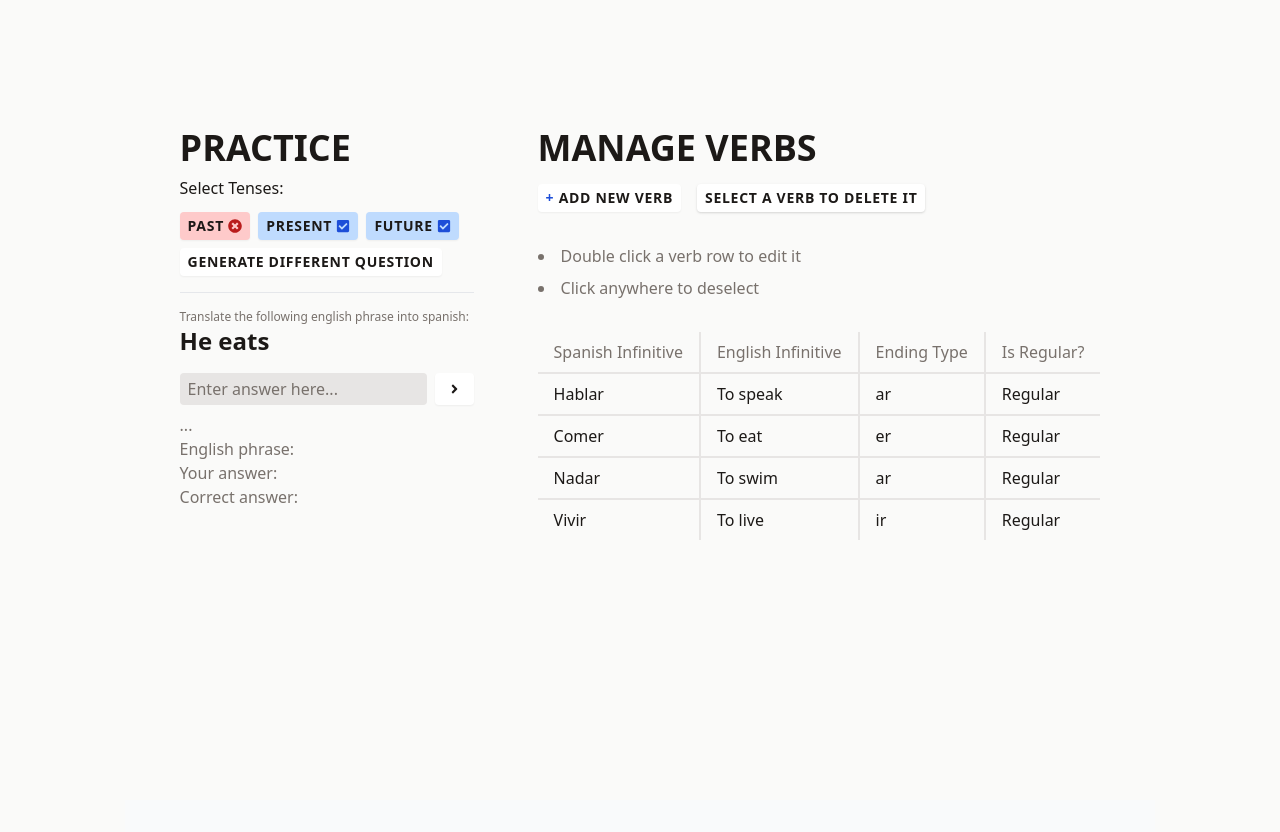
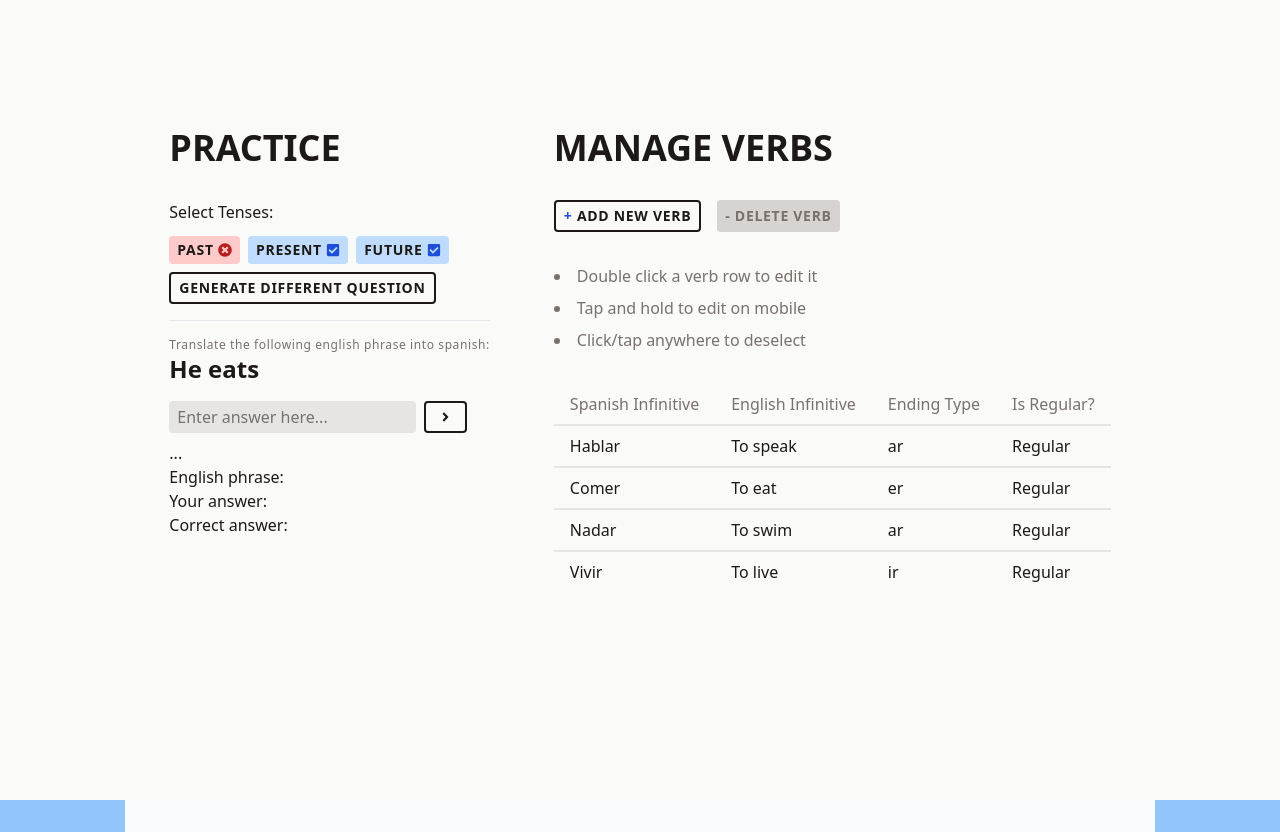
Before and after one commit to bogdan-kapelyukh/es-perfecto, a React app: page / in a window 1280 px wide. Before the commit the page ends 800 px from the top, so only its background shows below. Built offline with nearby package versions, Linux system fonts and the light colour scheme.

Commit message:
Improved styling, fixed critical bug.

```diff
--- a/src/general-components/label-and-text-field.js
+++ b/src/general-components/label-and-text-field.js
@@ -11,6 +11,7 @@
   requireTextField,
   disableTextField,
   maxLength,
+  textFieldTabIndex,
 }) {
   return (
     <div className={divClassName}>
@@ -25,6 +26,7 @@
         required={requireTextField}
         disabled={disableTextField}
         maxLength={maxLength}
+        tabIndex={textFieldTabIndex}
       />
     </div>
   );
--- a/src/general-components/toggle-button-list.js
+++ b/src/general-components/toggle-button-list.js
@@ -19,6 +19,7 @@
             <button
               className={`${props.buttonStyle} ${stateClassName}`}
               onClick={() => props.handleButtonClick(index)}
+              tabIndex={props.buttonTabIndex || "0"}
             >
               {label} {stateMarker}
             </button>
--- a/src/index.css
+++ b/src/index.css
@@ -6,22 +6,26 @@
   @apply bg-warmGray-50 text-warmGray-900;
 }
 
+input[type="text"]:focus {
+  outline: 2px solid #1c1917;
+}
+
 .simple-table {
   border-style: hidden;
   border-collapse: collapse;
 }
 
-.simple-table tr {
-  @apply border-warmGray-200 border-2;
+.simple-table th,
+.simple-table td {
+  @apply px-4 py-2 font-normal;
 }
 
-.simple-table th,
-.simple-table td {
-  @apply border-warmGray-200 border-2 px-4 py-2 font-normal;
+.simple-table th {
+  @apply border-warmGray-200 border-b-2;
 }
 
-.selected-row {
-  @apply bg-blue-300 border-blue-700 border-2;
+.simple-table td {
+  @apply border-warmGray-200 border-b-2;
 }
 
 .normal-input {
@@ -50,11 +54,15 @@
 }
 
 .button {
-  @apply uppercase tracking-wider text-sm font-semibold rounded shadow-sm select-none;
+  @apply uppercase tracking-wider text-sm font-semibold rounded select-none;
 }
 
 .stateless-button {
-  @apply bg-white hover:bg-warmGray-200 active:bg-warmGray-300;
+  @apply border-warmGray-900 border-2 hover:bg-warmGray-400 active:bg-warmGray-500;
+}
+
+.stateless-button:focus-visible {
+  @apply bg-warmGray-400;
 }
 
 .button-on {
--- a/src/index.js
+++ b/src/index.js
@@ -12,20 +12,25 @@
   const verbManagerRef = useRef(null);
   const practiceRef = useRef(null);
   const [selectedVerbs, setSelectedVerbs] = useState([]);
+  const [vawIsDisplayed, setVawIsDisplayed] = useState(false);
 
   return (
+    <>
       <main
         onClick={() => {
           setSelectedVerbs([]);
         }}
-      className="lg:flex lg:justify-center lg:pt-28 min-h-screen"
+        className="lg:flex lg:justify-center lg:pt-28 min-h-screen pb-44"
       >
         <Practice
           listOfVerbs={listOfVerbs}
           sectionBelow={verbManagerRef}
           selfRef={practiceRef}
+          vawIsDisplayed={vawIsDisplayed}
         />
         <VerbManager
+          vawIsDisplayed={vawIsDisplayed}
+          setVawIsDisplayed={setVawIsDisplayed}
           selectedVerbs={selectedVerbs}
           setSelectedVerbs={setSelectedVerbs}
           selfRef={verbManagerRef}
@@ -34,6 +39,10 @@
           sectionAbove={practiceRef}
         />
       </main>
+      <footer className="text-center text-warmGray-700 text-xs py-2 bg-blue-300">
+        By Bogdan Kapelyukh
+      </footer>
+    </>
   );
 }
 
--- a/src/practice/practice.js
+++ b/src/practice/practice.js
@@ -190,10 +190,10 @@
     }
 
     return (
-      <section ref={this.props.selfRef}>
-        <header className="px-8 py-4">
+      <section ref={this.props.selfRef} className="px-8 pt-4 pb-10">
+        <header className="pb-4">
           <h1 className="font-black text-4xl uppercase">Practice</h1>
-          <h2 className="mt-2">Select Tenses:</h2>
+          <h2 className="mt-8">Select Tenses:</h2>
           <ToggleButtonList
             listClassNames="flex space-x-2 mt-1"
             buttonStyle="button mt-2 px-2 py-1 group"
@@ -216,22 +216,24 @@
             labelsArray={["Past", "Present", "Future"]}
             valuesArray={selectedTenses}
             handleButtonClick={this.handleTenseChange}
+            buttonTabIndex={this.props.vawIsDisplayed ? "-1" : "0"}
           />
           <button
             className="button stateless-button mt-2 px-2 py-1"
             onClick={this.clearInputAndNewQuestion}
+            tabIndex={this.props.vawIsDisplayed ? "-1" : "0"}
           >
             Generate Different Question
           </button>
           <hr className="mt-4" />
-          <p className="mt-4 subtitle-text text-xs">
+          <p className="mt-4 subtitle-text tracking-wider text-xs">
             Translate the following english phrase into spanish:{" "}
           </p>
           <p className="text-2xl font-bold">
             {question ? capitalize(question.join(" ")) : null}
           </p>
         </header>
-        <div className="px-8 pb-4">
+        <div>
           <form className="flex space-x-2" onSubmit={this.handleSubmit}>
             <input
               className="normal-input"
@@ -241,18 +243,21 @@
               value={input}
               onChange={(e) => this.handleInputChange(e)}
               maxLength="50"
+              tabIndex={this.props.vawIsDisplayed ? "-1" : "0"}
             />
-            <button className="button stateless-button px-4 py-1" type="submit">
+            <button
+              className="button stateless-button px-4 py-1"
+              type="submit"
+              tabIndex={this.props.vawIsDisplayed ? "-1" : "0"}
+            >
               <FontAwesomeIcon icon={faAngleRight} />
             </button>
           </form>
 
-          <section className="mt-2 subtitle-text">
-            {feedbackSectionContents}
-          </section>
+          <section className="mt-2">{feedbackSectionContents}</section>
           <a
             href="#verb-manager"
-            className="text-center block mt-4 font-semibold lg:hidden"
+            className="text-center block mt-32 font-semibold lg:hidden"
             onClick={() => {
               this.props.sectionBelow.current.scrollIntoView({
                 behavior: "smooth",
--- a/src/verb-management/verb-addition-window.js
+++ b/src/verb-management/verb-addition-window.js
@@ -11,15 +11,6 @@
   "flex flex-col lg:flex-row lg:items-center lg:space-x-2 space-y-2";
 
 const IMPORTANT_FIELD_DIV_CLASS_NAME = "flex flex-col space-y-2";
-
-const DEFAULT_VERB = {
-  spanishInfinitive: "",
-  englishPast: "",
-  englishPresent: "",
-  past: ["", "", "", "", "", ""],
-  present: ["", "", "", "", "", ""],
-  isRegular: true,
-};
 
 export default function VerbAdditionWindow(props) {
   const verbToAdd = props.verbToAdd;
@@ -99,8 +90,7 @@
   }
 
   function handleClose() {
-    props.setDisplayed(false);
-    setVerbToAdd(DEFAULT_VERB);
+    props.resetVaw();
   }
 
   return (
@@ -114,10 +104,15 @@
       lg:mx-auto
       lg:overflow-y-auto
       `}
+      ref={props.outerDivRef}
     >
       <div className="flex">
         <h1 className="font-black text-4xl uppercase">Add/edit a verb</h1>
-        <button onClick={handleClose} className="ml-auto text-4xl">
+        <button
+          onClick={handleClose}
+          className="ml-auto text-4xl"
+          tabIndex={props.displayed ? 0 : -1}
+        >
           <FontAwesomeIcon
             icon={faTimesCircle}
             className="hover:text-blue-700"
@@ -138,8 +133,8 @@
           <li
             className={`button flex space-x-2 items-center px-2 py-1 border-2  ${
               verbToAdd.isRegular
-                ? "button-on border-blue-700 border-opacity-100"
-                : "button-off border-opacity-0"
+                ? "button-on border-blue-700"
+                : "button-off border-transparent"
             }`}
             onClick={() => setVerbToAdd({ ...verbToAdd, isRegular: true })}
           >
@@ -151,13 +146,14 @@
               value="true"
               checked={verbToAdd.isRegular === true}
               onChange={() => setVerbToAdd({ ...verbToAdd, isRegular: true })}
+              tabIndex={props.displayed ? 0 : -1}
             />
           </li>
           <li
             className={`flex space-x-2 items-center button px-2 py-1 border-2 ${
               !verbToAdd.isRegular
-                ? "button-on border-blue-700 border-opacity-100"
-                : "button-off border-opacity-0"
+                ? "button-on border-blue-700"
+                : "button-off border-transparent"
             }`}
             onClick={() => setVerbToAdd({ ...verbToAdd, isRegular: false })}
           >
@@ -169,6 +165,7 @@
               value="false"
               checked={verbToAdd.isRegular === false}
               onChange={() => setVerbToAdd({ ...verbToAdd, isRegular: false })}
+              tabIndex={props.displayed ? 0 : -1}
             />
           </li>
         </ul>
@@ -187,6 +184,7 @@
             textFieldOnChange={handleInfinitiveChange}
             requireTextField={true}
             maxLength={25}
+            textFieldTabIndex={props.displayed ? 0 : -1}
           />
           <LabelAndTextField
             divClassName={IMPORTANT_FIELD_DIV_CLASS_NAME}
@@ -201,6 +199,7 @@
             textFieldOnChange={handleInputChange}
             requireTextField={true}
             maxLength={25}
+            textFieldTabIndex={props.displayed ? 0 : -1}
           />
           <LabelAndTextField
             divClassName={IMPORTANT_FIELD_DIV_CLASS_NAME}
@@ -215,6 +214,7 @@
             textFieldOnChange={handleInputChange}
             requireTextField={true}
             maxLength={25}
+            textFieldTabIndex={props.displayed ? 0 : -1}
           />
         </div>
         <hr className="mt-8" />
@@ -241,6 +241,7 @@
                   requireTextField={true}
                   disableTextField={verbToAdd.isRegular ? true : false}
                   maxLength={25}
+                  textFieldTabIndex={props.displayed ? 0 : -1}
                 />
               );
             })}
@@ -268,6 +269,7 @@
                   requireTextField={true}
                   disableTextField={verbToAdd.isRegular ? true : false}
                   maxLength={25}
+                  textFieldTabIndex={props.displayed ? 0 : -1}
                 />
               );
             })}
@@ -276,6 +278,7 @@
         <button
           className={`mt-4 button bg-yellow-300 px-4 py-2 hover:bg-yellow-700 lg:mx-auto lg:block lg:mt-10`}
           type="submit"
+          tabIndex={props.displayed ? 0 : -1}
         >
           Submit
         </button>
--- a/src/verb-management/verb-manager.js
+++ b/src/verb-management/verb-manager.js
@@ -1,4 +1,4 @@
-import React, { useState } from "react";
+import React, { useRef, useState } from "react";
 import { capitalize } from "../helper-functions";
 import VerbAdditionWindow from "./verb-addition-window";
 
@@ -13,12 +13,21 @@
 
 export default function VerbManager(props) {
   const [verbToAdd, setVerbToAdd] = useState(DEFAULT_VERB);
-  const [vawIsDisplayed, setVawIsDisplayed] = useState(false);
+  const outerDivRef = useRef(null);
 
+  const vawIsDisplayed = props.vawIsDisplayed;
+  const setVawIsDisplayed = props.setVawIsDisplayed;
   const selectedVerbs = props.selectedVerbs;
   const setSelectedVerbs = props.setSelectedVerbs;
   const listOfVerbs = props.listOfVerbs;
   const setListOfVerbs = props.setListOfVerbs;
+
+  function resetVaw() {
+    setVawIsDisplayed(false);
+    setVerbToAdd(DEFAULT_VERB);
+    outerDivRef.current.scrollTop = 0;
+    document.activeElement.blur();
+  }
 
   function handleEditVerb(e) {
     setVerbToAdd(JSON.parse(e.currentTarget.getAttribute("data-verb-object")));
@@ -84,26 +93,30 @@
       updatedListOfVerbs.push(newVerb);
     }
     setListOfVerbs(updatedListOfVerbs);
-    setVawIsDisplayed(false);
-    setVerbToAdd(DEFAULT_VERB);
-    setSelectedVerbs([]);
+    resetVaw();
   }
 
-  let deleteButtonContent;
+  let deleteButtonContent = (
+    <>
+      <span className="font-black">-</span> Delete Verb
+      {selectedVerbs.length > 1 ? "s" : ""}
+    </>
+  );
   let deleteButtonClassName =
-    "bg-white uppercase tracking-wider text-sm font-semibold rounded shadow cursor-not-allowed";
+    "button bg-warmGray-300 text-warmGray-500 cursor-default";
   let deleteButtonIsDisabled = true;
   if (listOfVerbs.length === selectedVerbs.length) {
-    deleteButtonContent = "Cannot delete all verbs";
+    // deleteButtonContent = "Cannot delete all verbs";
   } else {
     if (selectedVerbs.length === 0) {
-      deleteButtonContent = "Select a verb to delete it";
+      // deleteButtonContent = "Select a verb to delete it";
     } else {
       deleteButtonIsDisabled = false;
       deleteButtonClassName = "button button-off";
       deleteButtonContent = (
         <>
           <span className="text-red-700 font-black">-</span> Delete Verb
+          {selectedVerbs.length > 1 ? "s" : ""}
         </>
       );
     }
@@ -113,7 +126,7 @@
     <>
       <section className="px-8 py-4" ref={props.selfRef}>
         <h1 className="font-black text-4xl uppercase">Manage Verbs</h1>
-        <div className="flex space-x-4 mt-4">
+        <div className="flex space-x-4 mt-8">
           <button
             onClick={() => {
               setVawIsDisplayed(true);
@@ -132,7 +145,8 @@
         </div>
         <ul className="list-disc list-inside mt-8">
           <li className="subtitle-text">Double click a verb row to edit it</li>
-          <li className="subtitle-text mt-2">Click anywhere to deselect</li>
+          <li className="subtitle-text mt-2">Tap and hold to edit on mobile</li>
+          <li className="subtitle-text mt-2">Click/tap anywhere to deselect</li>
         </ul>
 
         <table className="mt-8 simple-table">
@@ -146,13 +160,13 @@
           </thead>
           <tbody>
             {listOfVerbs.map((verbObject) => {
-              let className = "";
+              let className = "hover:bg-warmGray-400";
               for (const selectedVerbObject of selectedVerbs) {
                 if (
                   verbObject.spanishInfinitive ===
                   selectedVerbObject.spanishInfinitive
                 ) {
-                  className = "selected-row";
+                  className = "bg-blue-300 hover:bg-blue-400";
                 }
               }
 
@@ -162,7 +176,7 @@
                     onDoubleClick={handleEditVerb}
                     onClick={(e) => handleVerbSelection(e, verbObject)}
                     data-verb-object={JSON.stringify(verbObject)}
-                    className={className}
+                    className={`${className} cursor-pointer`}
                   >
                     <td>{capitalize(verbObject.spanishInfinitive)}</td>
                     <td>To {verbObject.englishPresent}</td>
@@ -186,10 +200,12 @@
           vawIsDisplayed ? "block" : "hidden"
         }`}
         onClick={() => {
-          setVawIsDisplayed(false);
+          resetVaw();
         }}
       ></div>
       <VerbAdditionWindow
+        resetVaw={resetVaw}
+        outerDivRef={outerDivRef}
         displayed={vawIsDisplayed}
         setDisplayed={setVawIsDisplayed}
         verbToAdd={verbToAdd}
```
Lines whose indentation alone changed are shown as unchanged.
